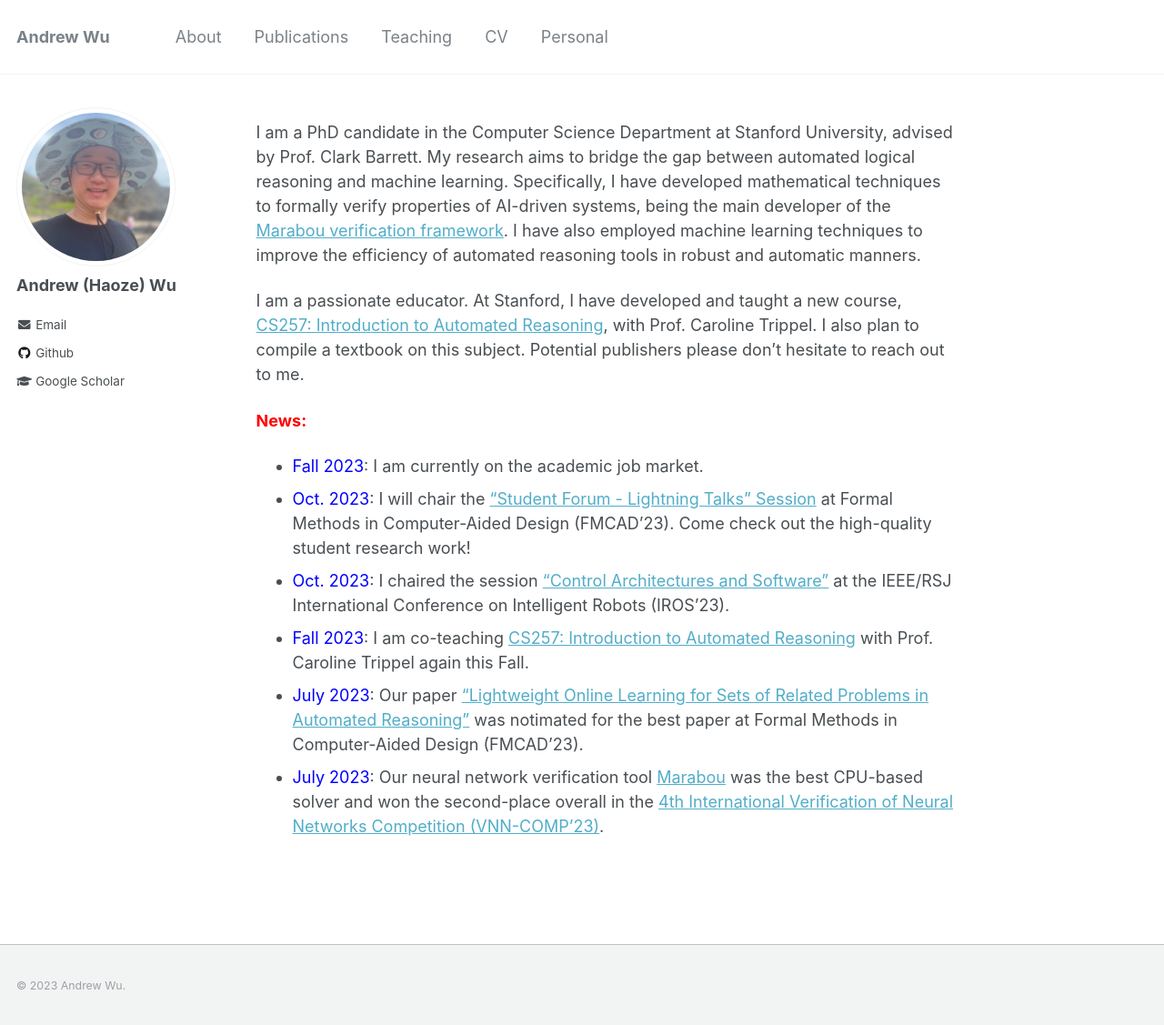
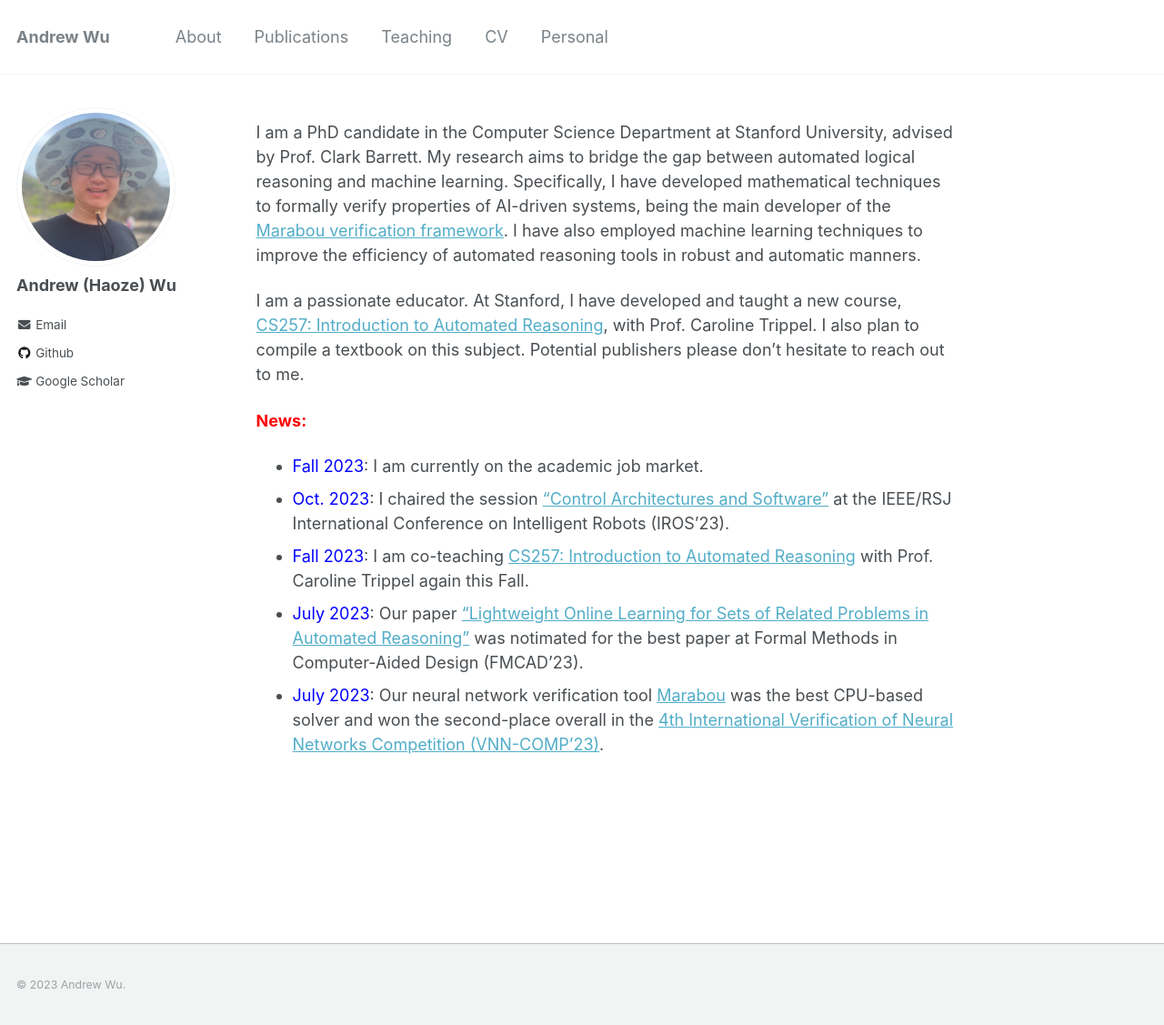
Before and after one commit to wu-haoze/wu-haoze.github.io, a Jekyll site: the page built from _pages/about.md, in a window 1280 px wide and 1129 px high. Shown: the whole window at 91% size. Built offline with Jekyll 4.4.1, drawn with Linux system fonts in a browser that asks for light colours.

Commit message:
Update about.md

```diff
--- a/_pages/about.md
+++ b/_pages/about.md
@@ -14,7 +14,6 @@ I am a passionate educator. At Stanford, I have developed and taught a new cours
 
 <span style="color:red">**News:**</span>
 - <span style="color:blue">Fall 2023</span>: I am currently on the academic job market.
-- <span style="color:blue">Oct. 2023</span>: I will chair the ["Student Forum - Lightning Talks" Session](https://fmcad.org/FMCAD23/program/){:target="_blank"} at Formal Methods in Computer-Aided Design (FMCAD'23). Come check out the high-quality student research work!
 - <span style="color:blue">Oct. 2023</span>: I chaired the session ["Control Architectures and Software"](https://ras.papercept.net/conferences/conferences/IROS23/program/IROS23_ContentListWeb_3.html#tubt4){:target="_blank"} at the IEEE/RSJ International Conference on Intelligent Robots (IROS'23).
 - <span style="color:blue">Fall 2023</span>: I am co-teaching [CS257: Introduction to Automated Reasoning](http://web.stanford.edu/class/cs257/){:target="_blank"} with Prof. Caroline Trippel again this Fall.
 - <span style="color:blue">July 2023</span>: Our paper ["Lightweight Online Learning for Sets of Related Problems in Automated Reasoning"](https://arxiv.org/abs/2305.11087){:target="_blank"} was notimated for the best paper at Formal Methods in Computer-Aided Design (FMCAD'23).
```
